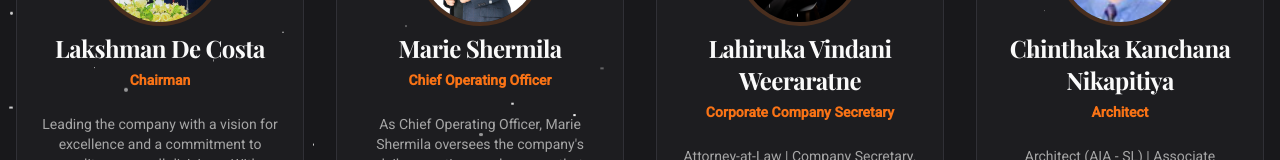
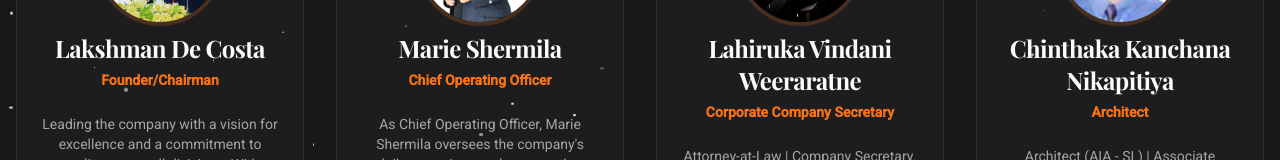
Before and after one commit to DARK-V-98/bigcostan, a Next.js app: page /company-professionals in a window 1280 px wide. Shown: the part 479-639 px from the top of the page. Built offline with nearby package versions, Linux system fonts and the light colour scheme; no server answers; the database is empty.

Commit message:
For the charimen add this  as Founder/chairtman

```diff
--- a/src/app/company-professionals/page.tsx
+++ b/src/app/company-professionals/page.tsx
@@ -13,7 +13,7 @@ import AnimateOnScroll from '@/components/layout/animate-on-scroll';
 const professionals = [
     {
         name: 'Lakshman De Costa',
-        title: 'Chairman',
+        title: 'Founder/Chairman',
         icon: <User className="h-10 w-10 text-primary" />,
         description: "Leading the company with a vision for excellence and a commitment to quality across all divisions. With decades of experience in the industry, the Chairman guides the strategic direction of Big Costa, ensuring sustainable growth and client satisfaction.",
         qualifications: [],
```
